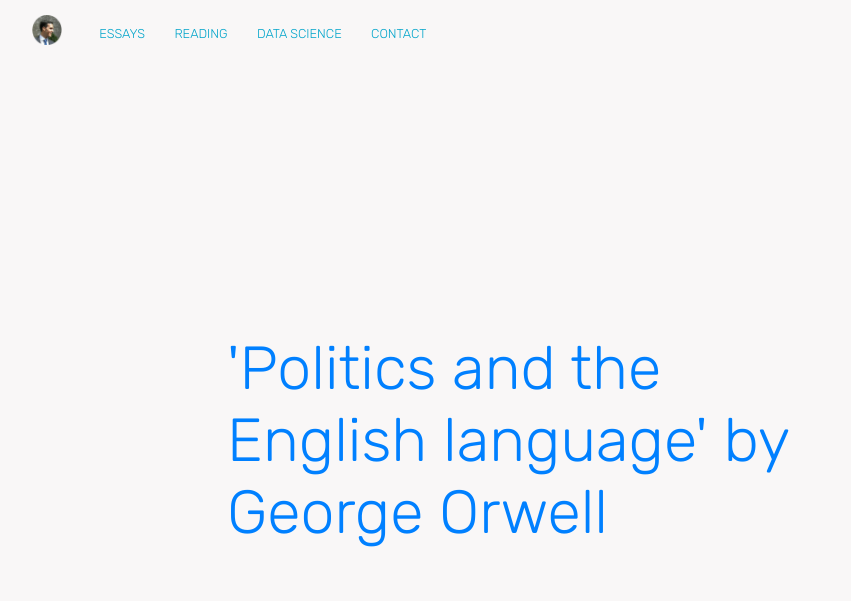
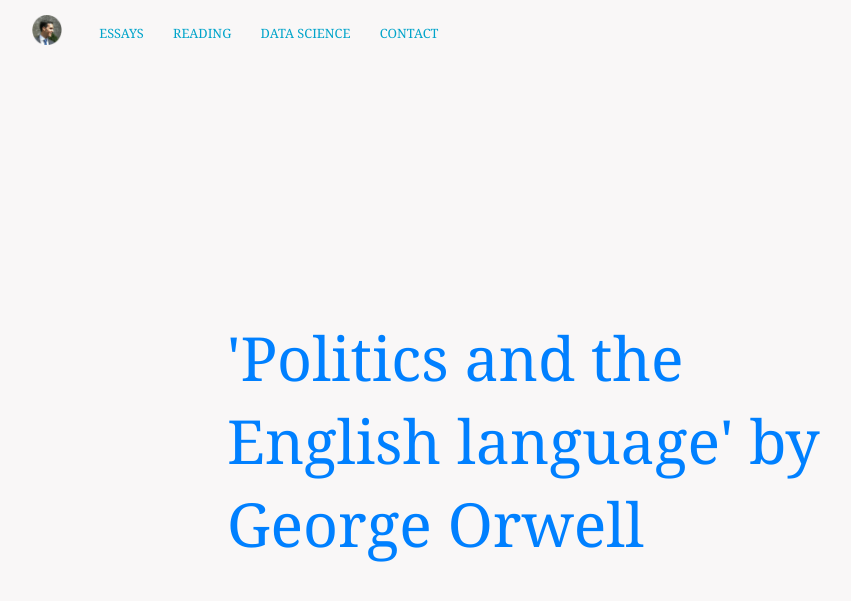
Before and after one commit to ohduran/ohduran.github.io, a Jekyll site: the page built from _posts/2018-12-24-politics-and-the-english-language.md, in a window 1280 px wide and 900 px high. Shown: the top 601 px of the window, without its empty margins (38-889 px from the left). Built offline with Jekyll 4.4.1, drawn with Linux system fonts in a browser that asks for light colours; nearby versions of some CDN libraries; some of the changed text lies outside the part shown.

Commit message:
edit and refactor bullet points

```diff
--- a/_includes/reading-time.html
+++ b/_includes/reading-time.html
@@ -1,8 +1,8 @@
 <span class="reading-time" title="Estimated read time">
   {% assign words = include.post.content | number_of_words %}
   {% if words < 360 %}
-    1 min of quick reading.
+    1 min
   {% else %}
-    {{ words | divided_by:180 }} mins of pleasant reading.
+    {{ words | divided_by:180 }} mins
   {% endif %}
 </span>
--- a/_posts/2018-12-24-politics-and-the-english-language.md
+++ b/_posts/2018-12-24-politics-and-the-english-language.md
@@ -65,10 +65,15 @@ Using decorations without content may save mental effort, but it will be at the
 A scrupulous writer, in every sentence that he writes, will ask himself at least six questions:
 
 1. What am I trying to say?
+
 2. What words will express it?
+
 3. What image or idiom will make it clearer?
+
 4. Is this image fresh enough to have an effect?
+
 5. Could I put it more shortly?
+
 6. Have I said anything that is avoidably ugly?
 
 Thing is, you are not obliged to go al this trouble. Save yourself the trouble at your own risk.
--- a/_sass/elements.scss
+++ b/_sass/elements.scss
@@ -1,5 +1,5 @@
 html {
-	background: #2b2b40;
+	background: $background-color;
 }
 
 html, body {
@@ -8,7 +8,7 @@ html, body {
 }
 
 body {
-	font-family: 'Rubik', sans-serif;
+	font-family: 'Georgia', sans-serif;
 }
 
 a {
@@ -97,3 +97,8 @@ p, address, ul {
     background-color: #fcfcfa;
   }
 }
+
+li {
+	list-style-type: upper-roman;
+	font-size: 1em;
+}
```
Also changed, not shown: _posts/2018-09-07-deep-work.md (+6 -0 lines), _posts/2018-10-19-how-to-read-a-book.md (+5 -0 lines), _posts/2018-12-11-tractatus.md (+2 -0 lines).
